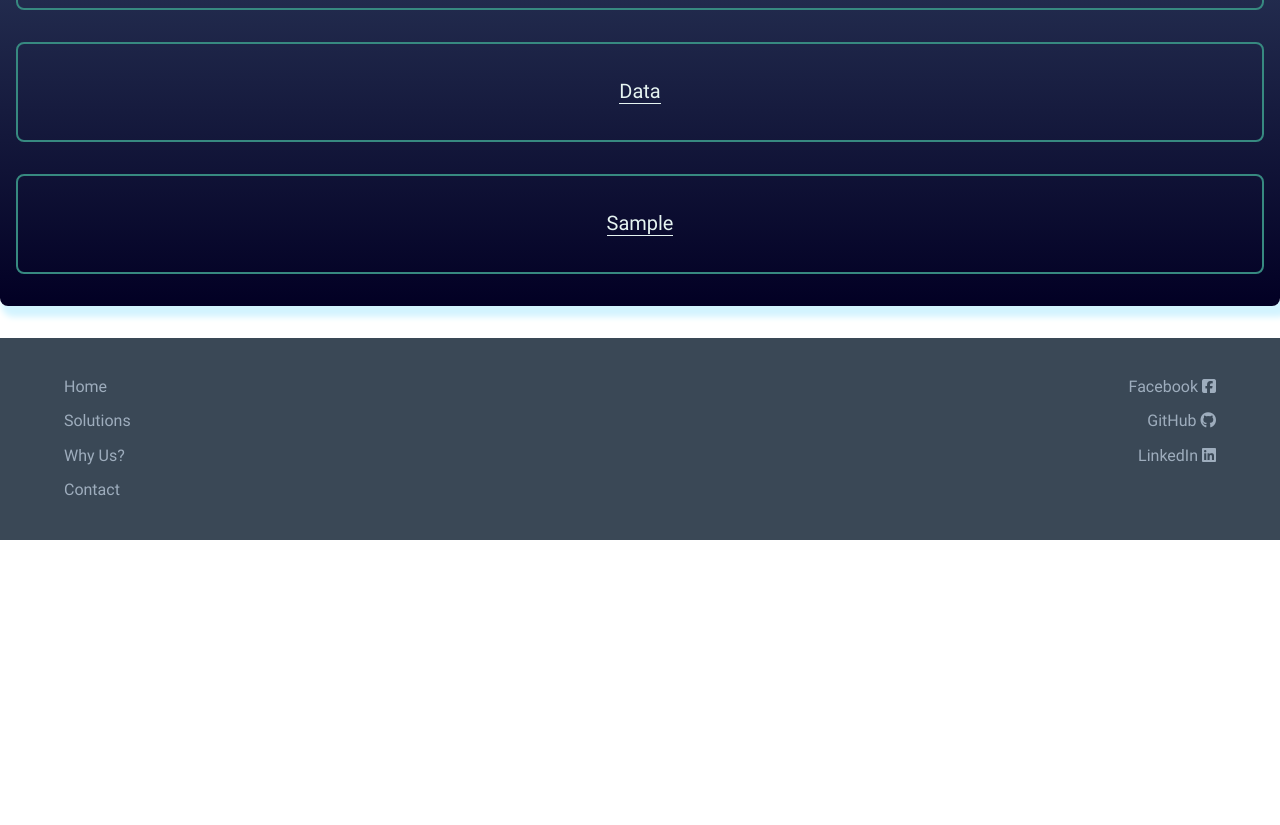
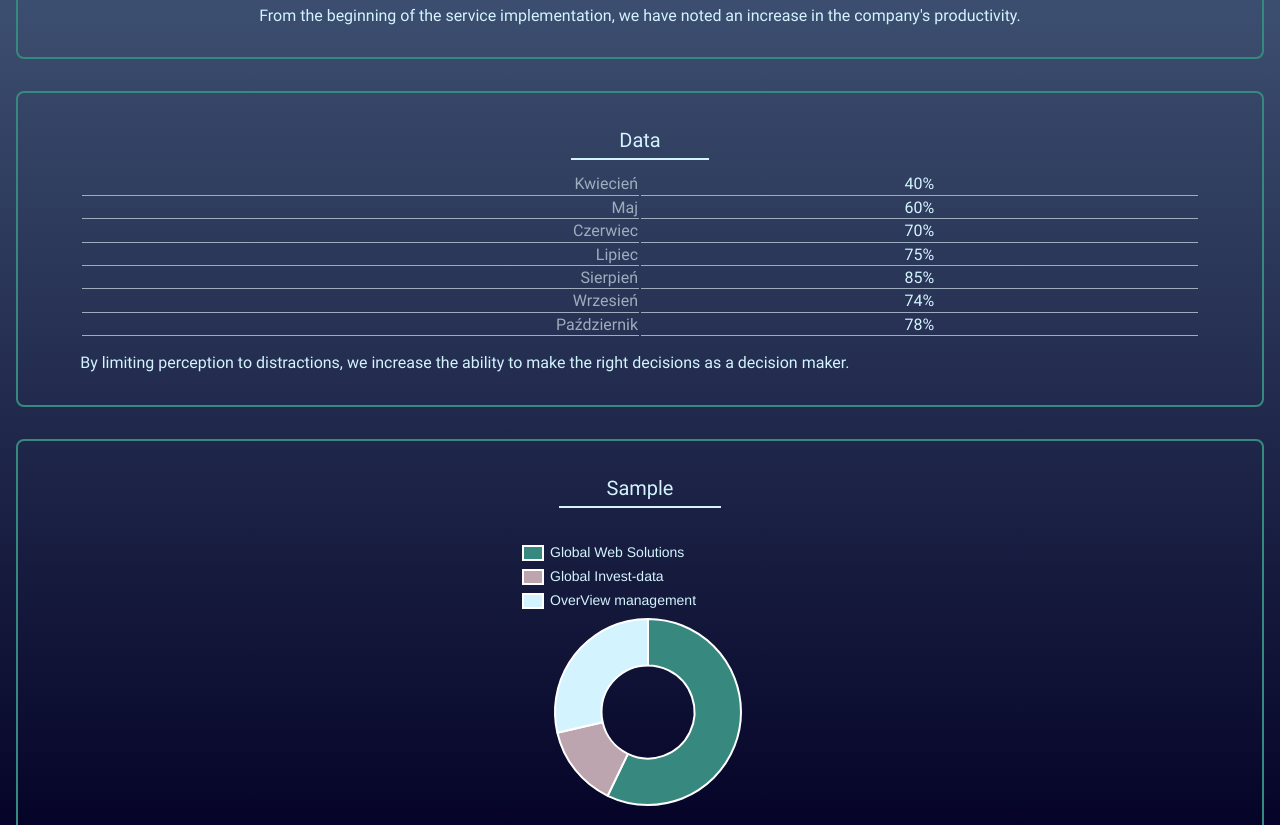
Before and after one commit to SzymonSzmydt/GoodForm, a website: page index.html in a window 1280 px wide. Shown: the part 1720-2545 px from the top of the page. Before the commit the page ends 2260 px from the top, so only its background shows below. Drawn offline with nearby package versions, Linux system fonts and the light colour scheme.

Commit message:
Added second chart

```diff
--- /dev/null
+++ b/gulpfile.js
@@ -0,0 +1,39 @@
+const entryPath = ".";
+
+const gulp = require("gulp");
+const sass = require("gulp-sass")(require("sass"));
+const sourcemaps = require("gulp-sourcemaps");
+const autoprefixer = require("gulp-autoprefixer");
+const browserSync = require("browser-sync").create();
+
+function compileSass(done) {
+  gulp
+    .src(entryPath + "/scss/main.scss")
+    .pipe(sourcemaps.init())
+    .pipe(sass({ outputStyle: "expanded" }).on("error", sass.logError))
+    .pipe(autoprefixer())
+    .pipe(sourcemaps.write("."))
+    .pipe(gulp.dest(entryPath + "/css"));
+
+  done();
+}
+
+function watcher(done) {
+  browserSync.init({
+    server: "./" + entryPath,
+  });
+
+  gulp.watch(entryPath + "/scss/**/*.scss", gulp.series(compileSass, reload));
+  gulp.watch(entryPath + "/*.html", gulp.series(reload));
+  gulp.watch(entryPath + "/js/*.js", gulp.series(reload));
+
+  done();
+}
+
+function reload(done) {
+  browserSync.reload();
+  done();
+}
+
+exports.sass = gulp.parallel(compileSass);
+exports.default = gulp.parallel(compileSass, watcher);
--- a/index.html
+++ b/index.html
@@ -72,17 +72,57 @@
             <section class="body__box col-sm-12 col-lg-4">
                 <h3 class="animation-text"> Efficiency </h3>
                 <div class="animation__left-bar">
-                    <canvas id="myChart" style="width:90%;max-width:90%"></canvas>
+                    <canvas id="myChart1" style="width:90%;max-width:90%"></canvas>
                 </div>
+                <p>
+                    From the beginning of the service implementation,
+                    we have noted an increase in the company's productivity.
+                </p>
             </section>
             <section class="body__box col-sm-12 col-lg-3">
                 <h3 class="animation-text"> Data </h3>
                 <div class="animation__center-bar">
-
+                    <table class="table">
+                        <tr>
+                            <td class="td__first">Kwiecień</td>
+                            <td class="td__second">40%</td>
+                        </tr>
+                        <tr>
+                            <td class="td__first">Maj</td>
+                            <td class="td__second">60%</td>
+                        </tr>
+                        <tr>
+                            <td class="td__first">Czerwiec</td>
+                            <td class="td__second">70%</td>
+                        </tr>
+                        <tr>
+                            <td class="td__first">Lipiec</td>
+                            <td class="td__second">75%</td>
+                        </tr>
+                        <tr>
+                            <td class="td__first">Sierpień</td>
+                            <td class="td__second">85%</td>
+                        </tr>
+                        <tr>
+                            <td class="td__first">Wrzesień</td>
+                            <td class="td__second">74%</td>
+                        </tr>
+                        <tr>
+                            <td class="td__first">Październik</td>
+                            <td class="td__second">78%</td>
+                        </tr>
+                    </table>
+                    <p>
+                        By limiting perception to distractions, we increase the ability
+                        to make the right decisions as a decision maker.
+                    </p>
                 </div>
             </section>
             <section class="body__box col-sm-12 col-lg-4">
                 <h3 class="animation-text"> Sample </h3>
+                <div class="animation__right-bar">
+                    <canvas id="myChart2" style="width:90%"></canvas>
+                </div>
             </section>
     </div>
     <footer class="footer">
--- a/package.json
+++ b/package.json
@@ -15,8 +15,5 @@
   },
   "browserslist": [
     "defaults"
-  ],
-  "dependencies": {
-    "chart.js": "^3.8.0"
-  }
+  ]
 }
--- a/scripts/script.js
+++ b/scripts/script.js
@@ -15,7 +15,7 @@ function hamburgerAnimation() {
 }
 hamburger.addEventListener("click", hamburgerAnimation);
 
-new Chart("myChart", {
+new Chart("myChart1", {
   type: "bar",
   data: {
     labels: ["Kwiecień", "Maj", "Czerwiec", "Lipiec", "Sierpień", "Wrzesień", "Pażdziernik"],
@@ -52,3 +52,39 @@ new Chart("myChart", {
     }
   }
 });
+
+new Chart("myChart2", {
+    type: 'doughnut',
+    data: {
+        labels: [
+            'Global Web Solutions',
+            'Global Invest-data',
+            'OverView management'
+        ],
+        datasets: [{
+            label: 'Market share',
+            data: [200, 50, 100],
+            backgroundColor: [
+                '#378980',
+                '#BCA5AE',
+                '#D3F4FF'
+            ],
+            hoverOffset: 4
+        }]
+        },
+    options: {
+        plugins: {
+            legend: {
+                align: 'start',
+                display: true,
+                labels: {
+                    boxWidth: 20,
+                    color: "#D3F4FF",
+                    font: {
+                        size: 14,
+                    }
+                }
+            }
+        }
+    }
+});
--- a/scss/components/_body.scss
+++ b/scss/components/_body.scss
@@ -6,7 +6,7 @@
     flex-wrap: wrap;
 
     font-family: $normal-text;
-    color: $color-accent;
+    color: $color-primary;
 
     background: rgb(2,0,36);
     background: linear-gradient(0deg, rgba(2,0,36,1) 0%, rgba(104,137,168,1) 94%);
@@ -50,12 +50,29 @@
     }
 
     .animation-text {
+        @include mobile {
+            margin-right: 0;
+        }
+
+        @include desktop {
+            margin-right: 3rem;
+        }
+
+
         font-family: $normal-text;
         font-size: 1.25rem;
         font-weight: 500;
-        color: $color-accent;
 
-        border-bottom: 1px solid $color-accent;
+        position: relative;
+
+        &:after {
+            position: absolute;
+            left: -3rem;
+            right: -3rem;
+            bottom: -0.5rem;
+            content: '';
+            border: 1px solid $color-primary;
+        }
     }
 }
 
@@ -65,3 +82,41 @@
 
     width: 100%;
 }
+
+.animation__center-bar {
+    width: 90%;
+
+    @include desktop {
+        margin-left: -1rem;
+        margin-right: 2rem;
+    }
+
+    .table {
+        width: 100%;
+
+        td {
+            border-bottom: 1px solid $color-third;
+        }
+        .td__first {
+            width: 50%;
+            text-align: right;
+            color: $color-third;
+        }
+        .td__second {
+            text-align: center;
+        }
+    }
+}
+
+.animation__right-bar {
+
+    padding: 1rem 3rem 1rem 0;
+
+    @include mobile {
+        padding-left: 4rem;
+    }
+
+    @include desktop {
+        padding-left: 0;
+    }
+}
--- a/scss/components/_header.scss
+++ b/scss/components/_header.scss
@@ -155,7 +155,6 @@
 
   animation-name: menuTurnOn;
   animation-duration: 0.4s;
-  animation-timing-function: easy-in;
 
   a {
     font-family: $medium-text;
```
Also changed, not shown: css/main.css, 2 other files.
